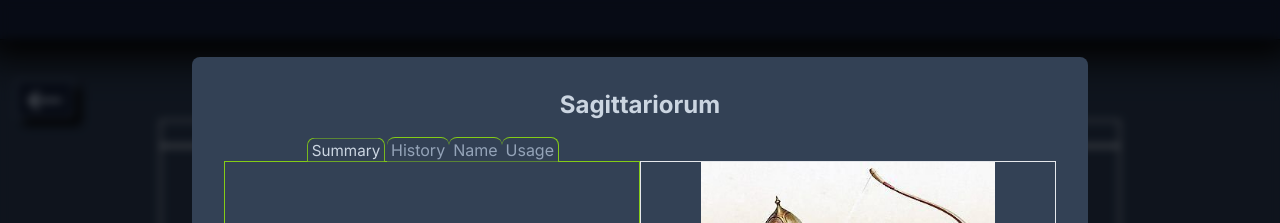
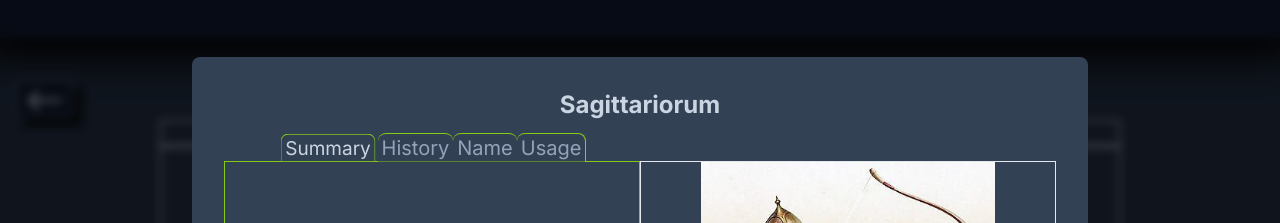
Before and after one commit to MichaelTae/interactive-history, a Next.js app: page /barracks/auxiliary in a window 1280 px wide. Both pictures are taken after a click on the button "Sagittariorum". Shown: the top 223 px of the page. Built offline with nearby package versions, Linux system fonts and the light colour scheme.

Commit message:
changed text size

```diff
--- a/app/components/modal/modalContent.tsx
+++ b/app/components/modal/modalContent.tsx
@@ -23,7 +23,7 @@ const getCategoryContent = (category: string | number, title: string | number) =
 
   return (
     <div className='flex text-black relative  w-full h-3/4'>
-      <div className='w-1/2  absolute flex -top-6 text-slate-400  justify-center '>
+      <div className='w-1/2  absolute flex -top-7 text-slate-400 text-xl justify-center '>
       <div
           onClick={() => setActiveSection('Summary')}
           className={`${
```
